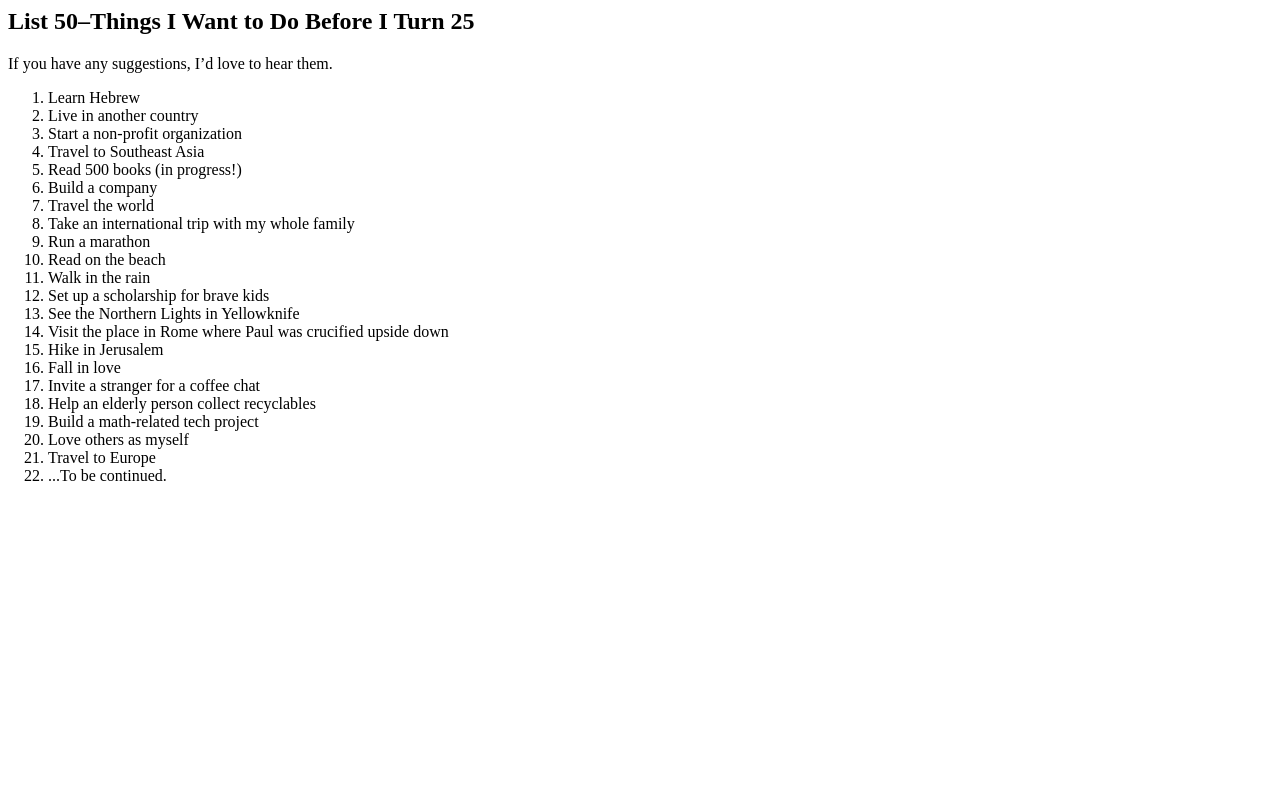
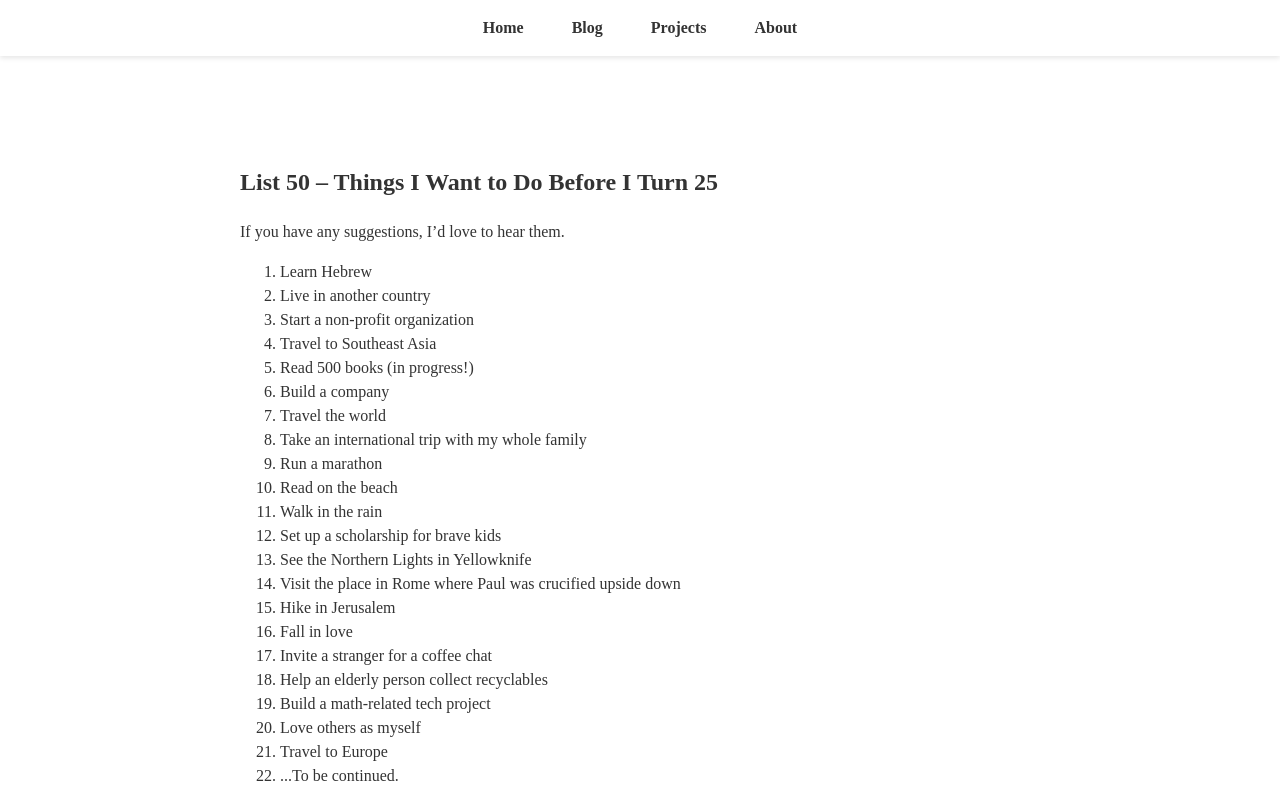
Before and after one commit to sarahduan2023/my-website, a plain HTML site: page Projects.html in a window 1280 px wide. Drawn offline with Linux system fonts and the light colour scheme.

Commit message:
Fix index.html casing and update Projects.html

```diff
--- a/Projects.html
+++ b/Projects.html
@@ -1,5 +1,24 @@
+<<!DOCTYPE html>
+<html lang="en">
+<head>
+  <meta charset="UTF-8" />
+  <meta name="viewport" content="width=device-width, initial-scale=1.0"/>
+  <title>Projects – Sarah Duan</title>
+  <link rel="stylesheet" href="style.css" />
+</head>
+<body>
+  <nav>
+    <ul>
+      <li><a href="index.html">Home</a></li>
+      <li><a href="blog.html">Blog</a></li>
+      <li><a href="projects.html">Projects</a></li>
+      <li><a href="about.html">About</a></li>
+    </ul>
+  </nav>
+
+  <div class="container">
     <section class="project">
-    <h2>List 50–Things I Want to Do Before I Turn 25</h2>
+      <h2>List 50 – Things I Want to Do Before I Turn 25</h2>
       <p>If you have any suggestions, I’d love to hear them.</p>
       <ol>
         <li>Learn Hebrew</li>
@@ -26,3 +45,6 @@
         <li>...To be continued.</li>
       </ol>
     </section>
+  </div>
+</body>
+</html>
```
Also changed, not shown: index.html (+1 -1 lines). Lines whose indentation alone changed are shown as unchanged.
